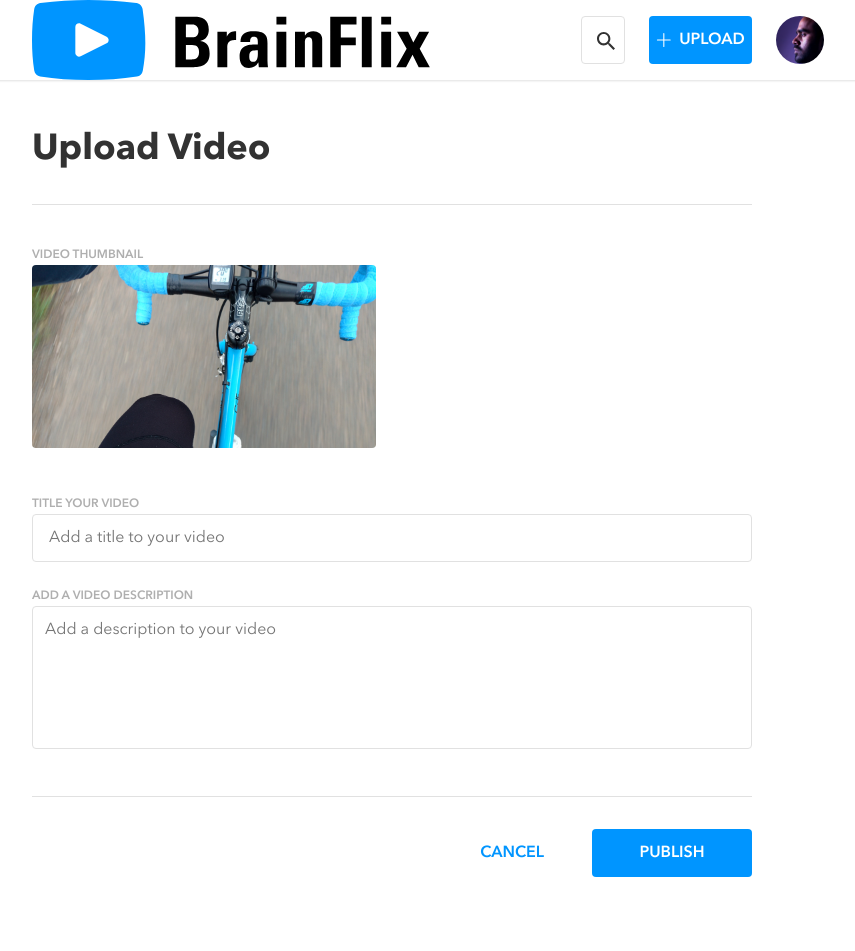
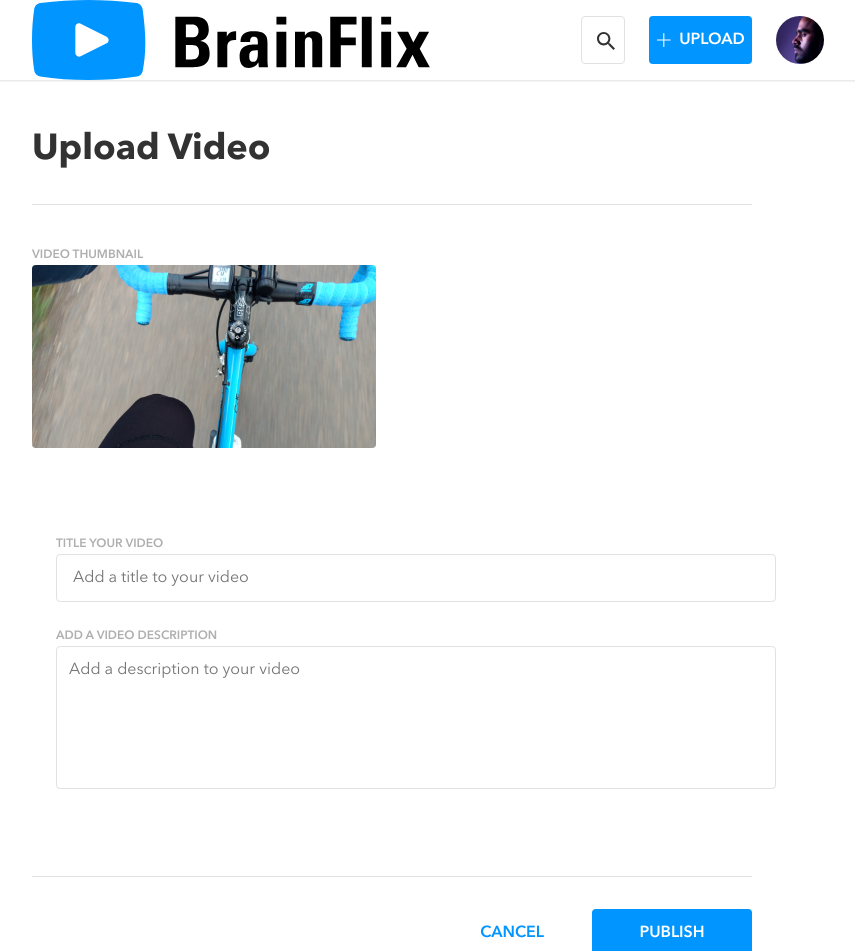
Before and after one commit to nchchow/brainflix, a React (Create React App) app in the folder sprint-two/: page /upload in a window 1280 px wide. Shown: the top 951 px of the page, without its empty margins (248-1103 px from the left). Before the commit the page ends 901 px from the top, so only its background shows below. Built offline with nearby package versions, Linux system fonts and the light colour scheme.

Commit message:
styled upload page desktop

```diff
--- a/sprint-two/src/components/pages/Upload.js
+++ b/sprint-two/src/components/pages/Upload.js
@@ -1,8 +1,6 @@
 import React from "react";
-import { Link } from "react-router-dom";
 import Header from "../header/Header";
-import Button from "../buttons/Button";
-import preview from "../../assets/images/Upload-video-preview.jpg";
+import UploadForm from "../upload/UploadForm";
 
 const Upload = () => {
   return (
@@ -11,36 +9,7 @@ const Upload = () => {
       <div className="container">
         <h1 className="upload__header">Upload Video</h1>
         <hr className="upload--divider" />
-        <h4 className="upload__thumbnail--label">VIDEO THUMBNAIL</h4>
-        <img src={preview} alt="" className="upload__thumbnail" />
-        <form action="" className="upload--form">
-          <label className="upload__title--label">
-            TITLE YOUR VIDEO
-            <input
-              type="text"
-              className="upload__title--input"
-              placeholder="Add a title to your video"
-            />
-          </label>
-          <label className="upload__description--label">
-            ADD A VIDEO DESCRIPTION
-            <textarea
-              name=""
-              id=""
-              cols="30"
-              rows="10"
-              className="upload__description--textarea"
-              placeholder="Add a description to your video"
-            ></textarea>
-          </label>
-          <hr className="upload--divider" />
-          <div className="buttons-wrapper">
-            <Button className="upload__button" value="PUBLISH" />
-            <Link to="/" className="upload--cancel">
-              CANCEL
-            </Link>
-          </div>
-        </form>
+        <UploadForm />
       </div>
     </div>
   );
--- /dev/null
+++ b/sprint-two/src/components/upload/UploadDescription.js
@@ -0,0 +1,17 @@
+import React from "react";
+
+const UploadDescription = () => (
+  <label className="upload__description--label">
+    ADD A VIDEO DESCRIPTION
+    <textarea
+      name=""
+      id=""
+      cols="30"
+      rows="10"
+      className="upload__description--textarea"
+      placeholder="Add a description to your video"
+    ></textarea>
+  </label>
+);
+
+export default UploadDescription;
--- /dev/null
+++ b/sprint-two/src/components/upload/UploadForm.js
@@ -0,0 +1,23 @@
+import React from "react";
+import { Link } from "react-router-dom";
+import UploadInputs from "./UploadInputs";
+import Button from "../buttons/Button";
+
+const UploadForm = () => {
+  return (
+    <form action="" className="upload--form">
+      <div className="upload-wrapper">
+        <UploadInputs />
+      </div>
+      <hr className="upload--divider" />
+      <div className="buttons-wrapper">
+        <Button className="upload__button" value="PUBLISH" />
+        <Link to="/" className="upload--cancel">
+          CANCEL
+        </Link>
+      </div>
+    </form>
+  );
+};
+
+export default UploadForm;
--- /dev/null
+++ b/sprint-two/src/components/upload/UploadInputs.js
@@ -0,0 +1,18 @@
+import React from "react";
+import UploadThumbnail from "./UploadThumbnail";
+import UploadTitle from "./UploadTitle";
+import UploadDescription from "./UploadDescription";
+
+const UploadInputs = () => {
+  return (
+    <>
+      <UploadThumbnail />
+      <div className="input-wrapper">
+        <UploadTitle />
+        <UploadDescription />
+      </div>
+    </>
+  );
+};
+
+export default UploadInputs;
--- /dev/null
+++ b/sprint-two/src/components/upload/UploadThumbnail.js
@@ -0,0 +1,11 @@
+import React from "react";
+import preview from "../../assets/images/Upload-video-preview.jpg";
+
+const UploadThumbnail = () => (
+  <div className="thumbnail-wrapper">
+    <h4 className="upload__thumbnail--label">VIDEO THUMBNAIL</h4>
+    <img src={preview} alt="" className="upload__thumbnail" />
+  </div>
+);
+
+export default UploadThumbnail;
--- /dev/null
+++ b/sprint-two/src/components/upload/UploadTitle.js
@@ -0,0 +1,14 @@
+import React from "react";
+
+const UploadTitle = () => (
+  <label className="upload__title--label">
+    TITLE YOUR VIDEO
+    <input
+      type="text"
+      className="upload__title--input"
+      placeholder="Add a title to your video"
+    />
+  </label>
+);
+
+export default UploadTitle;
--- a/sprint-two/src/styles/main.css
+++ b/sprint-two/src/styles/main.css
@@ -852,6 +852,10 @@ html {
   }
 }
 
+.upload .thumbnail-wrapper {
+  display: inline-block;
+}
+
 .upload__thumbnail {
   border-radius: 4px;
   width: 288px;
@@ -891,6 +895,27 @@ html {
           flex-direction: column;
 }
 
+.upload .input-wrapper {
+  margin: 40px 0 40px 24px;
+  display: -webkit-box;
+  display: -ms-flexbox;
+  display: flex;
+  -webkit-box-orient: vertical;
+  -webkit-box-direction: normal;
+      -ms-flex-direction: column;
+          flex-direction: column;
+  -webkit-box-pack: justify;
+      -ms-flex-pack: justify;
+          justify-content: space-between;
+  width: 100%;
+}
+
+@media screen and (min-width: 1440px) {
+  .upload .input-wrapper {
+    height: 203px;
+  }
+}
+
 .upload__title--label {
   margin: 32px 0 24px;
   color: #afafaf;
@@ -902,6 +927,12 @@ html {
 @media screen and (min-width: 768px) {
   .upload__title--label {
     margin-top: 40px;
+  }
+}
+
+@media screen and (min-width: 1440px) {
+  .upload__title--label {
+    margin: 0;
   }
 }
 
@@ -937,6 +968,13 @@ html {
 @media screen and (min-width: 768px) {
   .upload__description--textarea {
     margin-bottom: 40px;
+  }
+}
+
+@media screen and (min-width: 1440px) {
+  .upload__description--textarea {
+    margin: 0;
+    height: 94px;
   }
 }
 
@@ -1016,4 +1054,15 @@ html {
     display: block;
   }
 }
+
+@media screen and (min-width: 1440px) {
+  .upload-wrapper {
+    display: -webkit-box;
+    display: -ms-flexbox;
+    display: flex;
+    -webkit-box-pack: justify;
+        -ms-flex-pack: justify;
+            justify-content: space-between;
+  }
+}
 /*# sourceMappingURL=main.css.map */
--- a/sprint-two/src/styles/main.scss
+++ b/sprint-two/src/styles/main.scss
@@ -9,127 +9,4 @@
 @import "./partials/video-info";
 @import "./partials/comments";
 @import "./partials/video-list";
-
-// UPLOAD
-.upload {
-  &__header {
-    margin: 24px 0 32px;
-    font-family: $font-bold;
-    @include headerText();
-    @include tablet() {
-      margin: 48px 0 32px;
-    }
-  }
-
-  &__thumbnail {
-    border-radius: 4px;
-    width: 288px;
-    height: 135px;
-    object-fit: cover;
-    @include tablet() {
-      width: 344px;
-      height: 183px;
-    }
-
-    &--label {
-      margin: 0;
-      color: $text-label-color;
-      font-family: $font-demi;
-      @include labelText();
-      @include tablet() {
-        margin: 40px 0 0;
-      }
-    }
-  }
-
-  &--form {
-    display: flex;
-    flex-direction: column;
-  }
-
-  &__title {
-    &--label {
-      margin: 32px 0 24px;
-      color: $text-label-color;
-      font-family: $font-demi;
-      @include labelText();
-      @include tablet() {
-        margin-top: 40px;
-      }
-    }
-
-    &--input {
-      @extend .text-input;
-      padding-left: 16px;
-      font-family: $font-regular;
-      @include subHeaderText();
-
-      &:focus {
-        padding-left: 15px;
-      }
-    }
-  }
-
-  &__description {
-    &--label {
-      color: $text-label-color;
-      font-family: $font-demi;
-      @include labelText();
-    }
-    &--textarea {
-      @extend .text-area;
-      height: 143px;
-      @include tablet() {
-        margin-bottom: 40px;
-      }
-    }
-  }
-
-  .buttons-wrapper {
-    display: flex;
-    flex-direction: column;
-    align-items: center;
-    width: 100%;
-    @include tablet() {
-      flex-direction: row-reverse;
-    }
-  }
-
-  &__button {
-    @extend .button;
-    margin: 32px 0 24px;
-    width: 288px;
-    @include tablet() {
-      margin-left: 48px;
-      width: 160px;
-      align-self: flex-end;
-    }
-  }
-
-  &--cancel {
-    display: inline-block;
-    margin-bottom: 24px;
-    border: none;
-    background: #fff;
-    color: $primary-CTA;
-    width: 100%;
-    height: 16px;
-    @include subHeaderText();
-    font-family: $font-demi;
-    text-decoration: none;
-    text-align: center;
-    @include tablet() {
-      width: auto;
-      margin: 0;
-      display: inline;
-    }
-  }
-
-  &--divider {
-    @extend .divider;
-    display: none;
-    @include tablet() {
-      display: block;
-    }
-  }
-}
+@import "./partials/upload";
--- /dev/null
+++ b/sprint-two/src/styles/partials/_upload.scss
@@ -0,0 +1,153 @@
+// UPLOAD
+.upload {
+  &__header {
+    margin: 24px 0 32px;
+    font-family: $font-bold;
+    @include headerText();
+    @include tablet() {
+      margin: 48px 0 32px;
+    }
+  }
+
+  .thumbnail-wrapper {
+    display: inline-block;
+  }
+
+  &__thumbnail {
+    border-radius: 4px;
+    width: 288px;
+    height: 135px;
+    object-fit: cover;
+    @include tablet() {
+      width: 344px;
+      height: 183px;
+    }
+
+    &--label {
+      margin: 0;
+      color: $text-label-color;
+      font-family: $font-demi;
+      @include labelText();
+      @include tablet() {
+        margin: 40px 0 0;
+      }
+    }
+  }
+
+  &--form {
+    display: flex;
+    flex-direction: column;
+  }
+
+  .input-wrapper {
+    margin: 40px 0 40px 24px;
+    display: flex;
+    flex-direction: column;
+    justify-content: space-between;
+    width: 100%;
+    @include desktop() {
+      height: 203px;
+    }
+  }
+
+  &__title {
+    &--label {
+      margin: 32px 0 24px;
+      color: $text-label-color;
+      font-family: $font-demi;
+      @include labelText();
+      @include tablet() {
+        margin-top: 40px;
+      }
+      @include desktop() {
+        margin: 0;
+      }
+    }
+
+    &--input {
+      @extend .text-input;
+      padding-left: 16px;
+      font-family: $font-regular;
+      @include subHeaderText();
+
+      &:focus {
+        padding-left: 15px;
+      }
+    }
+  }
+
+  &__description {
+    &--label {
+      color: $text-label-color;
+      font-family: $font-demi;
+      @include labelText();
+    }
+    &--textarea {
+      @extend .text-area;
+      height: 143px;
+
+      @include tablet() {
+        margin-bottom: 40px;
+      }
+      @include desktop() {
+        margin: 0;
+        height: 94px;
+      }
+    }
+  }
+
+  .buttons-wrapper {
+    display: flex;
+    flex-direction: column;
+    align-items: center;
+    width: 100%;
+    @include tablet() {
+      flex-direction: row-reverse;
+    }
+  }
+
+  &__button {
+    @extend .button;
+    margin: 32px 0 24px;
+    width: 288px;
+    @include tablet() {
+      margin-left: 48px;
+      width: 160px;
+      align-self: flex-end;
+    }
+  }
+
+  &--cancel {
+    display: inline-block;
+    margin-bottom: 24px;
+    border: none;
+    background: #fff;
+    color: $primary-CTA;
+    width: 100%;
+    height: 16px;
+    @include subHeaderText();
+    font-family: $font-demi;
+    text-decoration: none;
+    text-align: center;
+    @include tablet() {
+      width: auto;
+      margin: 0;
+      display: inline;
+    }
+  }
+
+  &--divider {
+    @extend .divider;
+    display: none;
+    @include tablet() {
+      display: block;
+    }
+  }
+}
+
+.upload-wrapper {
+  @include desktop() {
+    display: flex;
+    justify-content: space-between;
+  }
+}
```
